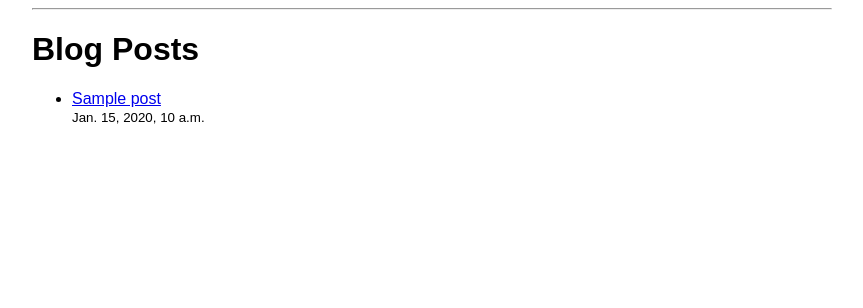
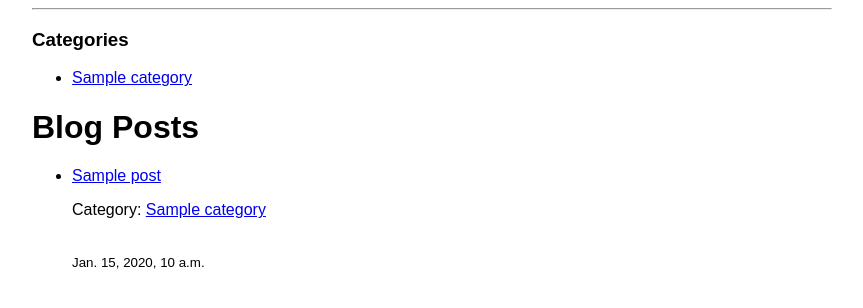
Before and after one commit to mr-hemin/blog_site, a Django app: page / in a window 1280 px wide. Shown: the part 75-383 px from the top of the page, without its empty margins (208-1071 px from the left). Run offline with Django 5.2, Linux system fonts and the light colour scheme; tables that the repository leaves empty hold one stand-in row (values such as "Sample post").

Commit message:
Add category list using custom template tag

```diff
--- a/myblog/blog/models.py
+++ b/myblog/blog/models.py
@@ -11,6 +11,7 @@ class Post(models.Model):
     updated_date = models.DateTimeField(auto_now=True)
     published = models.BooleanField(default=True)
     image = models.ImageField(upload_to='blog_images', blank=True, null=True)
+    category = models.ForeignKey('Category', on_delete=models.SET_NULL, null=True, blank=True)
 
     def save(self, *args, **kwargs):
         if not self.slug:
@@ -19,3 +20,11 @@ class Post(models.Model):
 
     def __str__(self):
         return self.title
+
+
+class Category(models.Model):
+    name = models.CharField(max_length=50, unique=True)
+    slug = models.SlugField(unique=True)
+
+    def __str__(self):
+        return self.name
--- a/myblog/blog/templates/blog/base.html
+++ b/myblog/blog/templates/blog/base.html
@@ -22,6 +22,10 @@
 
 <hr>
 
+{% load blog_tags %}
+
+{% show_categories %}
+
 {% block content %}
 <!-- Content goes here -->
 {% endblock %}
--- /dev/null
+++ b/myblog/blog/templates/blog/category_list.html
@@ -0,0 +1,13 @@
+<div class="category-list">
+    <h3>Categories</h3>
+    <ul>
+        {% for category in categories %}
+            <li>
+                <a href="{% url 'category_posts' slug=category.slug %}">{{ category.name }}</a>
+            </li>
+
+            {% empty %}
+            <li>No categories found.</li>
+        {% endfor %}
+    </ul>
+</div>
--- a/myblog/blog/templates/blog/detail.html
+++ b/myblog/blog/templates/blog/detail.html
@@ -9,6 +9,10 @@
 <article>
   <h1>{{ post.title }}</h1>
   <p><small>{{post.created_date}}</small></p>
+
+    {% if post.category %}
+    <p>Category: <a href="{% url 'category_posts' slug=post.category.slug %}">{{ post.category.name }}</a></p>
+    {% endif %}
 
   {% if post.image %}
     <img src="{{ post.image.url }}" alt="{{ post.title }}" style="max-width: 100%; height: auto;">
--- a/myblog/blog/templates/blog/index.html
+++ b/myblog/blog/templates/blog/index.html
@@ -17,6 +17,9 @@ Blog
             <a href="{% url 'post_detail'  slug=post.slug %}">
                 {{ post.title }}
             </a>
+                {% if post.category %}
+                 <p>Category: <a href="{% url 'category_posts' slug=post.category.slug %}">{{ post.category.name }}</a></p>
+                {% endif %}
             <br>
             <small>{{ post.created_date }}</small>
         </li>
--- /dev/null
+++ b/myblog/blog/templatetags/blog_tags.py
@@ -0,0 +1,10 @@
+from django import template
+from ..models import Category
+
+
+register = template.Library()
+
+@register.inclusion_tag('blog/category_list.html')
+def show_categories():
+    categories = Category.objects.all()
+    return {"categories": categories}
--- a/myblog/blog/urls.py
+++ b/myblog/blog/urls.py
@@ -1,8 +1,9 @@
 from django.urls import path
-from .views import index, post_detail
+from .views import index, post_detail, category_posts
 
 
 urlpatterns = [
     path('', index, name='blog_index'),
     path('<slug:slug>/', post_detail, name='post_detail'),
+    path('category/<slug:slug>/', category_posts, name='category_posts'),
 ]
--- a/myblog/blog/views.py
+++ b/myblog/blog/views.py
@@ -1,5 +1,5 @@
 from django.shortcuts import render, get_object_or_404
-from .models import Post
+from .models import Post, Category
 from django.db.models import Q
 
 
@@ -24,3 +24,10 @@ def post_detail(request, slug):
         'next_post': next_post,
         'previous_post': previous_post,
     })
+
+
+def category_posts(request, slug):
+    category = get_object_or_404(Category, slug=slug)
+    posts = Post.objects.filter(category=category)
+
+    return render(request, "blog/category_posts.html", {'posts': posts, 'category': category})
```
Also changed, not shown: myblog/blog/admin.py (+7 -1 lines), myblog/blog/templates/blog/category_posts.html (added, +17 -0 lines), myblog/blog/templatetags/__init__.py (added).
